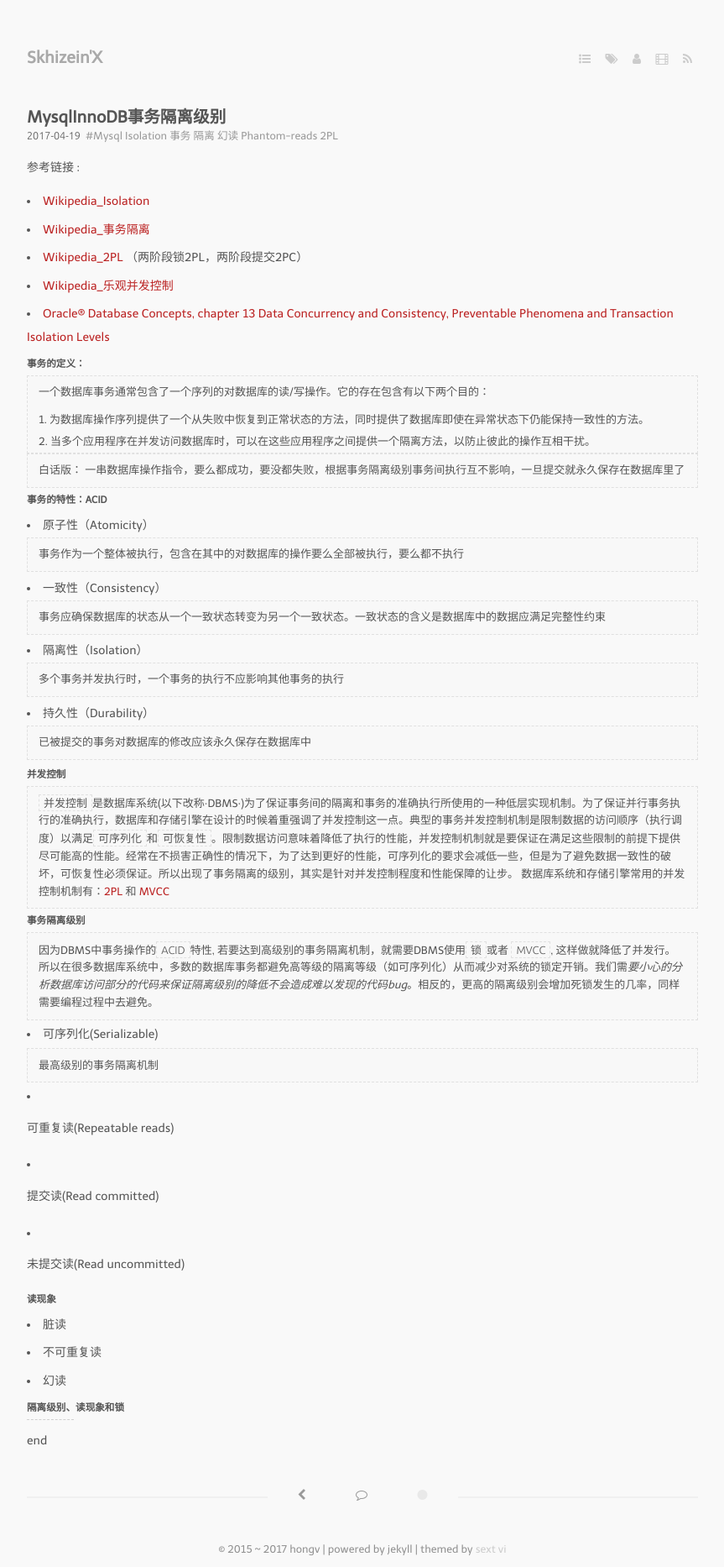
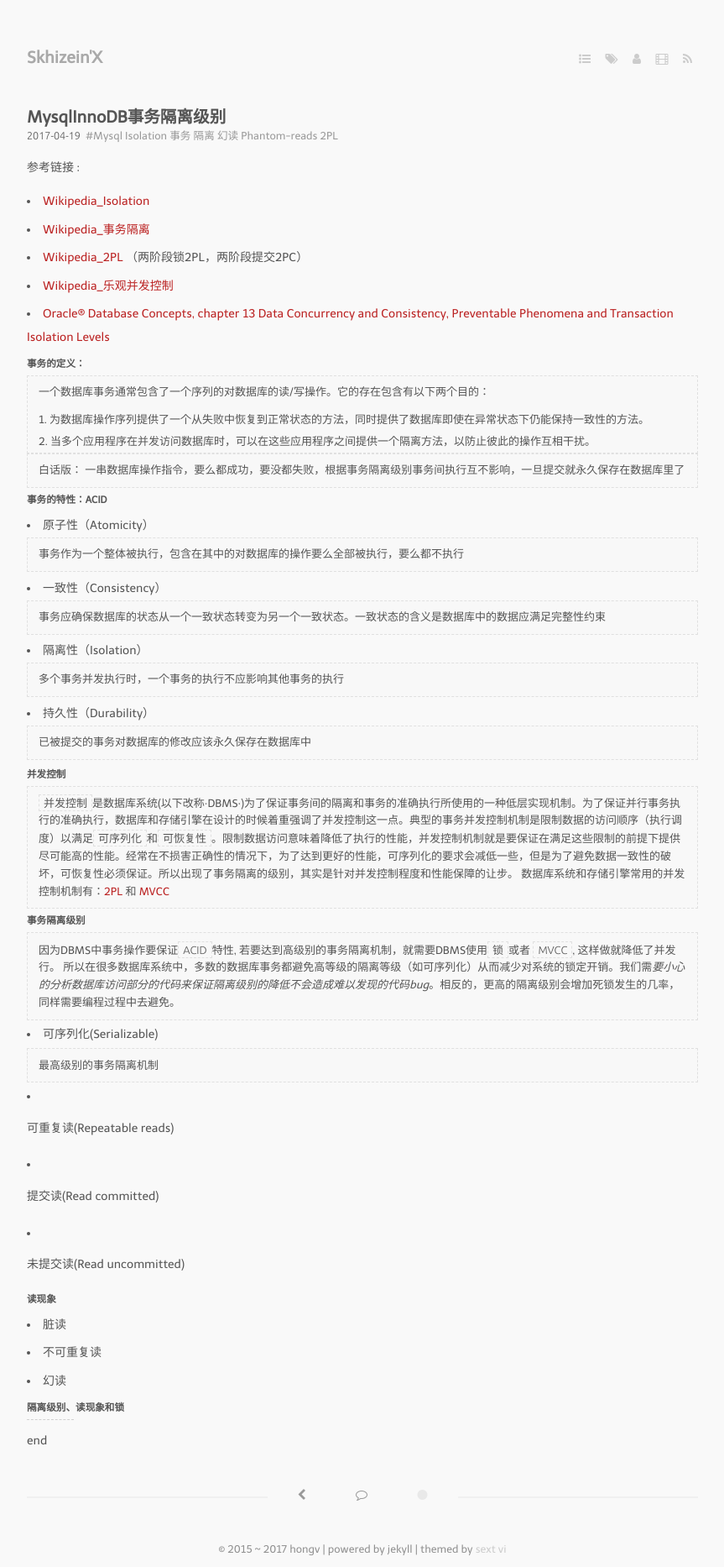
Before and after one commit to xhwSkhizein/xhwSkhizein.github.io, a Jekyll site: the page built from _posts/2017-04-19-MysqlInnoDB事务隔离级别.markdown, in a window 1280 px wide. Shown: the whole page at 84% size, without its empty margins (208-1071 px from the left). Built offline with Jekyll 4.4.1, drawn with Linux system fonts in a browser that asks for light colours; nearby versions of some CDN libraries; comment, search, counter and statistics services are not loaded.

Commit message:
fix 语句

```diff
--- a/_posts/2017-04-19-MysqlInnoDB事务隔离级别.markdown
+++ b/_posts/2017-04-19-MysqlInnoDB事务隔离级别.markdown
@@ -42,7 +42,7 @@ tags:
 
 ##### 事务隔离级别
 
-> 因为DBMS中事务操作的`ACID`特性, 若要达到高级别的事务隔离机制，就需要DBMS使用`锁`或者 `MVCC`, 这样做就降低了并发行。
+> 因为DBMS中事务操作要保证`ACID`特性, 若要达到高级别的事务隔离机制，就需要DBMS使用`锁`或者 `MVCC`, 这样做就降低了并发行。
 > 所以在很多数据库系统中，多数的数据库事务都避免高等级的隔离等级（如可序列化）从而减少对系统的锁定开销。我们需*要小心的分析数据库访问部分的代码来保证隔离级别的降低不会造成难以发现的代码bug*。相反的，更高的隔离级别会增加死锁发生的几率，同样需要编程过程中去避免。
 
 
```
